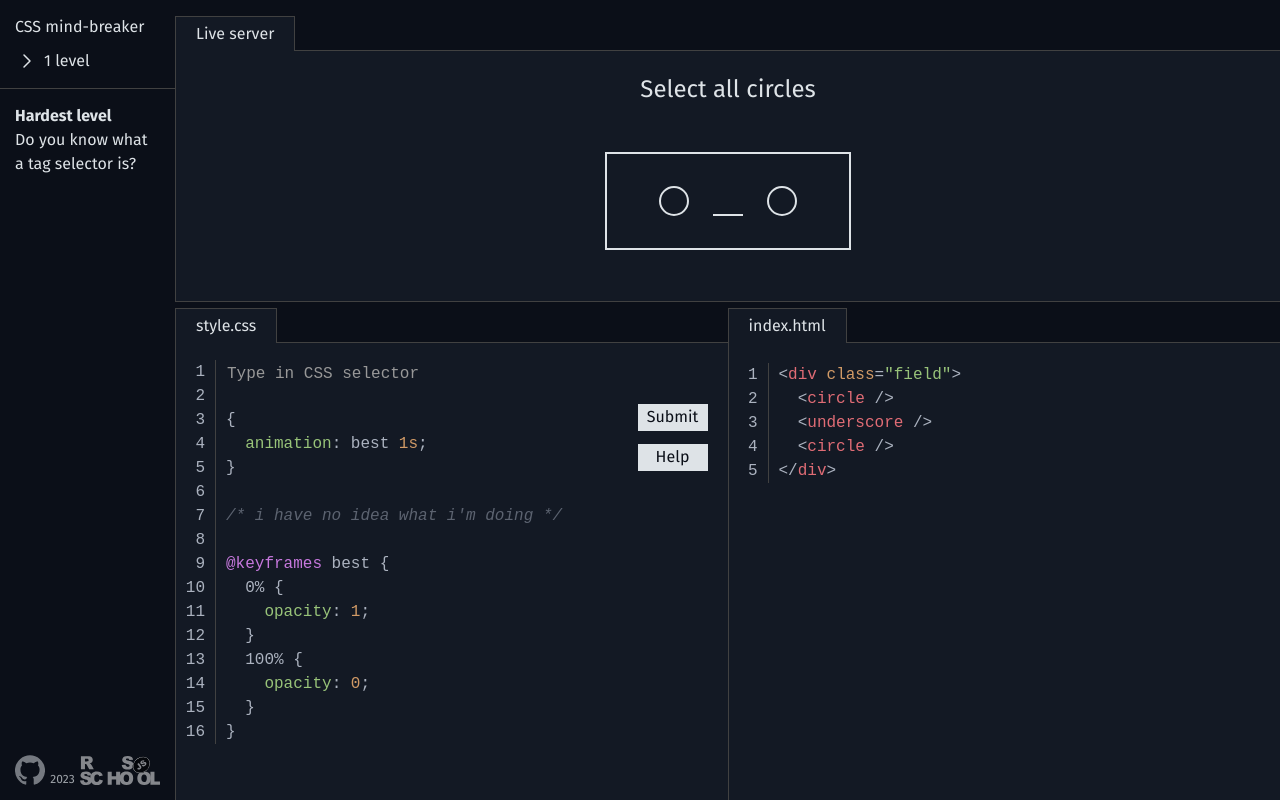
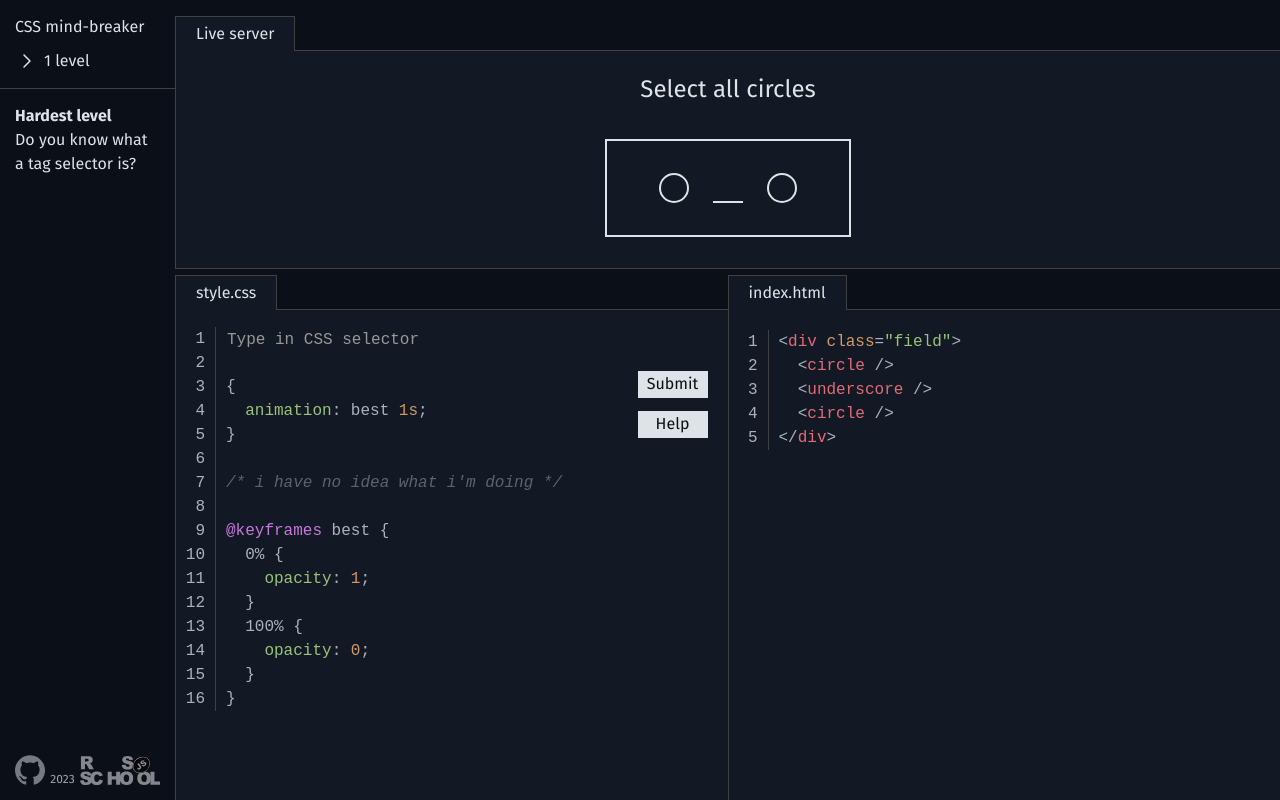
Before and after one commit to Wystov/async-race, a website built with webpack: page rss-css-selectors/index.html in a window 1280 px wide. Built offline with nearby package versions, Linux system fonts and the light colour scheme.

Commit message:
fix: fit 1024x768

```diff
--- a/rss-css-selectors/src/components/game/_game.scss
+++ b/rss-css-selectors/src/components/game/_game.scss
@@ -1,7 +1,7 @@
 .game {
   display: grid;
   grid-template-columns: 1fr 1fr;
-  grid-template-rows: 1.5fr 2.5fr;
+  grid-template-rows: 1fr 2fr;
 
   &__visualizer {
     grid-column: span 2;
```
